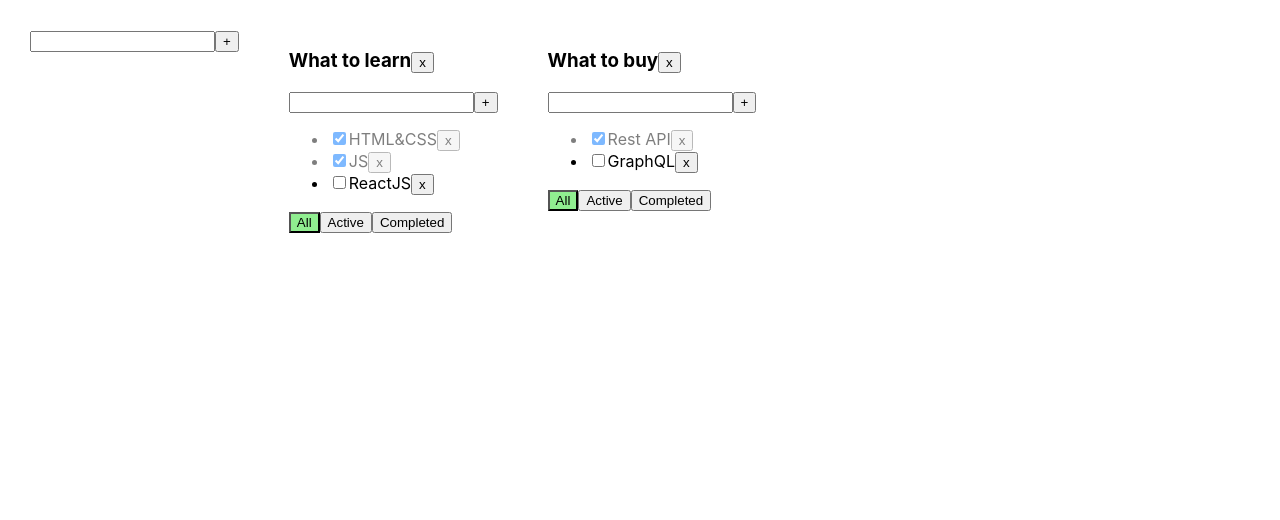
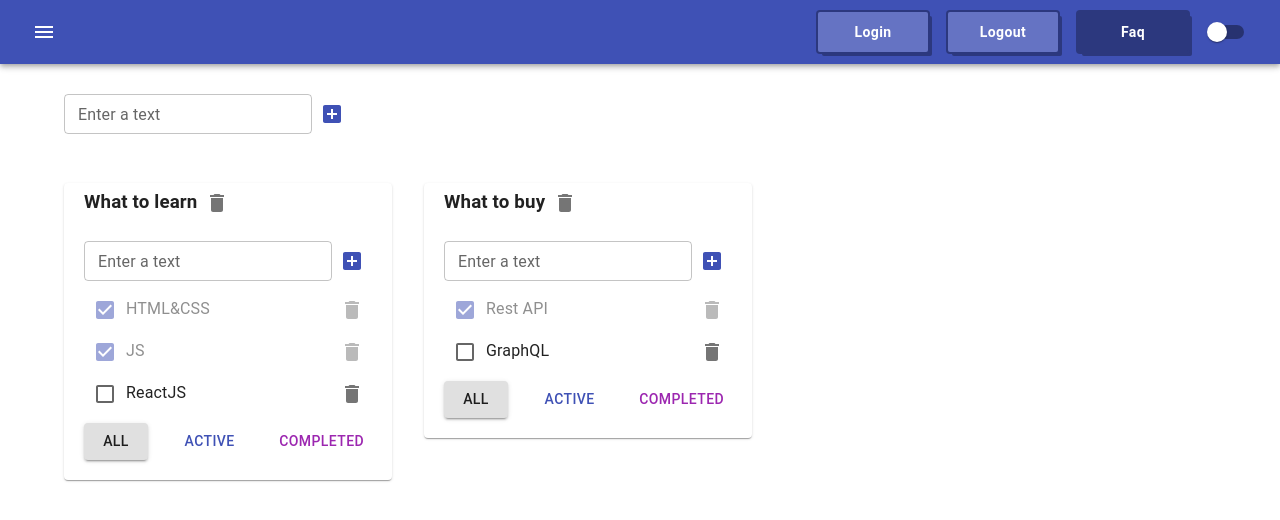
Before and after one commit to Viktoriyadegt/todo, a React (Create React App) app: page / in a window 1280 px wide. Shown: the top 520 px of the page. Built offline with nearby package versions, Linux system fonts and the light colour scheme.

Commit message:
2.3. Material UI

```diff
--- a/package.json
+++ b/package.json
@@ -3,6 +3,10 @@
   "version": "0.1.0",
   "private": true,
   "dependencies": {
+    "@emotion/react": "^11.14.0",
+    "@emotion/styled": "^11.14.0",
+    "@mui/icons-material": "^6.2.0",
+    "@mui/material": "^6.2.0",
     "@testing-library/jest-dom": "^6.2.0",
     "@testing-library/react": "^14.1.2",
     "@testing-library/user-event": "^14.5.2",
--- a/src/AddItemForm.tsx
+++ b/src/AddItemForm.tsx
@@ -1,14 +1,15 @@
 import React, {ChangeEvent, KeyboardEvent, useState} from 'react';
-import {Button} from "./Button";
+import {Button, IconButton, TextField} from "@mui/material";
+import {AddBox} from "@mui/icons-material";
+
 
 type AddItemFormType = {
-    addItem: (title: string)=> void
+    addItem: (title: string) => void
 
 }
 
 export const AddItemForm = ({addItem}: AddItemFormType) => {
     let [taskTitle, setTaskTitle] = useState<string>('')
-
     let [error, setError] = useState<string | null>(null)
 
     const addTaskHandler = () => {
@@ -29,12 +30,19 @@ export const AddItemForm = ({addItem}: AddItemFormType) => {
 
     return (
         <div>
-            <input className={error ? 'error' : ''}
-                   value={taskTitle}
-                   onChange={changeTaskTitleTaskHandler}
-                   onKeyUp={onKeyUpHandler}/>
-            <Button title={'+'} onClick={addTaskHandler}/>
-            {error && <div className={'error-message'}>{error}</div>}
+            <TextField
+                label={'Enter a text'}
+                variant={'outlined'}
+                className={error ? 'error' : ''}
+                value={taskTitle}
+                size={'small'}
+                error={!!error}
+                helperText={error}
+                onChange={changeTaskTitleTaskHandler}
+                onKeyUp={onKeyUpHandler}/>
+            <IconButton onClick={addTaskHandler} color={'primary'}>
+                <AddBox />
+            </IconButton>
         </div>
     );
 };
--- a/src/App.css
+++ b/src/App.css
@@ -1,24 +1,9 @@
-.App {
-  padding: 30px;
-  display: flex;
-}
-
-.App > div {
-  margin-right: 50px;
-}
-
-.error {
-  border: 2px solid red;
-}
-
-.error-message {
-  color: red;
-}
-
-.active-filter {
-  background-color: lightgreen;
-}
 
 .is-done {
   opacity: 0.5;
 }
+
+.todolist-title-container {
+  display: flex;
+  align-items: center;
+}
--- a/src/App.tsx
+++ b/src/App.tsx
@@ -3,6 +3,20 @@ import './App.css';
 import {Todolist} from "./Todolist";
 import {v1} from 'uuid';
 import {AddItemForm} from "./AddItemForm";
+import {
+    AppBar,
+    Button,
+    Container,
+    createTheme, CssBaseline,
+    Grid,
+    IconButton,
+    Paper,
+    Switch,
+    ThemeProvider,
+    Toolbar
+} from "@mui/material";
+import {Menu} from "@mui/icons-material";
+import {MenuButton} from "./MenuButton";
 
 
 export type FilterTYpe = 'All' | 'Active' | 'Completed'
@@ -23,7 +37,21 @@ export type TasksStateType = {
     [key: string]: TaskType[]
 }
 
+type ThemeMode = 'dark' | 'light'
+
 function App() {
+
+
+    const [themeMode, setThemeMode] = useState<ThemeMode>('light')
+
+    const theme = createTheme({
+        palette: {
+            mode: themeMode === 'light' ? 'light' : 'dark',
+            primary: {
+                main: '#3F51B5',
+            },
+        },
+    })
 
     let todolistID1 = v1()
     let todolistID2 = v1()
@@ -63,7 +91,7 @@ function App() {
         setTasks({...tasks, [todolistId]: tasks[todolistId].map(t => t.id === taskId ? {...t, isDone} : t)})
     }
 
-    const changeTaskTitle = (todolistId: string, taskId:string, title: string) =>{
+    const changeTaskTitle = (todolistId: string, taskId: string, title: string) => {
         setTasks({...tasks, [todolistId]: tasks[todolistId].map(t => t.id === taskId ? {...t, title} : t)})
     }
 
@@ -78,15 +106,38 @@ function App() {
         setTasks({...tasks, [todolistId]: []})
     }
 
-    const changeTodolistTitle = (todolistId:string, title: string) => {
-        setTodolists(todolists.map(tl=>tl.id===todolistId? {...tl, title} : tl))
+    const changeTodolistTitle = (todolistId: string, title: string) => {
+        setTodolists(todolists.map(tl => tl.id === todolistId ? {...tl, title} : tl))
     }
 
+    const changeModeHandler = () => {
+        setThemeMode(themeMode == 'light' ? 'dark' : 'light')
+    }
+
+
     return (
-        <div className="App">
+        <div>
+            <ThemeProvider theme={theme}>
+                <CssBaseline />
+                <AppBar position={'static'} sx={{mb: '30px'}}>
+                    <Toolbar sx={{display: 'flex', justifyContent: 'space-between'}}>
+                        <IconButton color="inherit">
+                            <Menu/>
+                        </IconButton>
+                        <div>
+                            <MenuButton>Login</MenuButton>
+                            <MenuButton>Logout</MenuButton>
+                            <MenuButton background={theme.palette.primary.dark}>Faq</MenuButton>
+                            <Switch color={'default'} onChange={changeModeHandler} />
+                        </div>
+                    </Toolbar>
+                </AppBar>
+                <Container fixed>
+                    <Grid container sx={{mb: '30px'}}>
+                        <AddItemForm addItem={addTodolistTitle}/>
+                    </Grid>
 
-            <AddItemForm addItem={addTodolistTitle}/>
-
+                    <Grid container spacing={4}>
                         {todolists.map(tl => {
 
                             let tasksForTodolist = tasks[tl.id]
@@ -98,7 +149,9 @@ function App() {
                             if (tl.filter === 'Completed') {
                                 tasksForTodolist = tasksForTodolist.filter(f => f.isDone)
                             }
-                return <Todolist
+                            return <Grid item>
+                                <Paper sx={{p: '0 20px 20px 20px'}}>
+                                    <Todolist
                                         key={tl.id}
                                         todolistId={tl.id}
                                         title={tl.title}
@@ -112,10 +165,16 @@ function App() {
                                         removeTodolist={removeTodolist}
                                         changeTodolistTitle={changeTodolistTitle}
                                     />
+                                </Paper>
+                            </Grid>
                         })}
+                    </Grid>
 
+                </Container>
+            </ThemeProvider>
         </div>
-    );
+    )
+
 }
 
 export default App;
--- a/src/Button.tsx
+++ /dev/null
@@ -1,13 +0,0 @@
-import React from 'react';
-
-type ButtonPropsType = {
-    title: string;
-    onClick?: () => void;
-    className?: string;
-}
-
-export const Button = ({title, onClick, className}: ButtonPropsType) => {
-    return (
-        <button className={className} onClick={onClick}>{title}</button>
-    );
-};
--- a/src/EditableSpan.tsx
+++ b/src/EditableSpan.tsx
@@ -1,4 +1,5 @@
 import React, {ChangeEvent, useState} from 'react';
+import {TextField} from "@mui/material";
 
 type EditableSpanType = {
     title: string
@@ -24,6 +25,12 @@ export const EditableSpan = (props: EditableSpanType) => {
     }
 
     return editMode
-        ? <input type="text" value={title} onBlur={activatedViewMode} autoFocus onChange={onChangeTitle}/>
+        ? <TextField variant={'outlined'}
+                     size={'small'}
+                     value={title}
+                     onBlur={activatedViewMode}
+                     autoFocus
+                     onChange={onChangeTitle}
+        />
         : <span onDoubleClick={activatedEditMode}>{props.title}</span>
 };
--- /dev/null
+++ b/src/MenuButton.tsx
@@ -0,0 +1,17 @@
+import {Button, styled} from "@mui/material";
+
+type MenuButtonProps = {
+    background?: string
+}
+
+export const MenuButton = styled(Button)<MenuButtonProps>(({ background, theme }) => ({
+        minWidth: '110px',
+        fontWeight: 'bold',
+        boxShadow: `0 0 0 2px ${theme.palette.primary.dark}, 4px 4px 0 0 ${theme.palette.primary.dark}`,
+        borderRadius: '2px',
+        textTransform: 'capitalize',
+        margin: '0 10px',
+        padding: '8px 24px',
+        color: theme.palette.primary.contrastText,
+        background: background || theme.palette.primary.light,
+}))
--- /dev/null
+++ b/src/Todolist.styles.ts
@@ -0,0 +1,12 @@
+import { SxProps } from '@mui/material'
+
+export const filterButtonsContainerSx: SxProps = {
+    display: 'flex',
+    justifyContent: 'space-between',
+}
+
+export const getListItemSx = (isDone: boolean): SxProps => ({
+    p: 0,
+    justifyContent: 'space-between',
+    opacity: isDone ? 0.5 : 1,
+})
--- a/src/Todolist.tsx
+++ b/src/Todolist.tsx
@@ -1,8 +1,10 @@
 import React, {ChangeEvent} from 'react';
-import {Button} from "./Button";
 import {FilterTYpe} from "./App";
 import {AddItemForm} from "./AddItemForm";
 import {EditableSpan} from "./EditableSpan";
+import {Box, Button, Checkbox, IconButton, List, ListItem} from "@mui/material";
+import {Delete} from "@mui/icons-material";
+import {filterButtonsContainerSx, getListItemSx} from "./Todolist.styles";
 
 export type TaskType = {
     id: string
@@ -47,12 +49,14 @@ export const Todolist = (props: TodolistPropsType) => {
         <div>
             <h3>
                 <EditableSpan title={props.title} changeTitle={changeTaskTitleHandler}/>
-                <Button title={'x'} onClick={removeTodolistHandler}/>
+                <IconButton>
+                    <Delete onClick={removeTodolistHandler}/>
+                </IconButton>
             </h3>
             <AddItemForm addItem={addTaskHandler}/>
             {props.tasks.length === 0
                 ? <span>Тасок нет</span>
-                : <ul>
+                : <List>
                     {props.tasks.map((task) => {
                         const removeTaskHandler = () => {
                             props.removeTask(task.id, props.todolistId)
@@ -64,23 +68,29 @@ export const Todolist = (props: TodolistPropsType) => {
                             props.changeTaskTitle(props.todolistId, task.id, title)
                         }
                         return (
-                            <li key={task.id} className={task.isDone? 'is-done' : ''}>
-                                <input type="checkbox" checked={task.isDone} onChange={onChangeHandler}/>
-                                <EditableSpan title={task.title} changeTitle={changeTitleHandler}/>
-                                <Button title={'x'} onClick={removeTaskHandler}/>
-                            </li>
+                            <ListItem key={task.id}
+                                      sx={getListItemSx(task.isDone)}
+                            >
+                                <div>
+                                    <Checkbox checked={task.isDone} onChange={onChangeHandler}/>
+                                    <EditableSpan title={task.title} changeTitle={changeTitleHandler}/>
+                                </div>
+                                <IconButton>
+                                    <Delete onClick={removeTaskHandler}/>
+                                </IconButton>
+                            </ListItem>
                         )
                     })}
-                </ul>
+                </List>
             }
-            <div>
-                <Button className={props.filter === 'All' ? 'active-filter' : ''}
-                        title={'All'} onClick={() => changeFilterTasksHandler('All')}/>
-                <Button className={props.filter === 'Active' ? 'active-filter' : ''}
-                        title={'Active'} onClick={() => changeFilterTasksHandler('Active')}/>
-                <Button className={props.filter === 'Completed' ? 'active-filter' : ''}
-                        title={'Completed'} onClick={() => changeFilterTasksHandler('Completed')}/>
-            </div>
+            <Box sx={filterButtonsContainerSx}>
+                <Button variant={props.filter === 'All' ? 'contained' : 'text'} color={'inherit'}
+                        onClick={() => changeFilterTasksHandler('All')}>All</Button>
+                <Button variant={props.filter === 'Active' ? 'contained' : 'text'} color={'primary'}
+                        onClick={() => changeFilterTasksHandler('Active')}>Active</Button>
+                <Button variant={props.filter === 'Completed' ? 'contained' : 'text'} color={'secondary'}
+                        onClick={() => changeFilterTasksHandler('Completed')}>Completed</Button>
+            </Box>
         </div>
     )
         ;
```
Also changed, not shown: 1 other file (tests, documents, lock files or other folders). Lines whose indentation alone changed are shown as unchanged.
